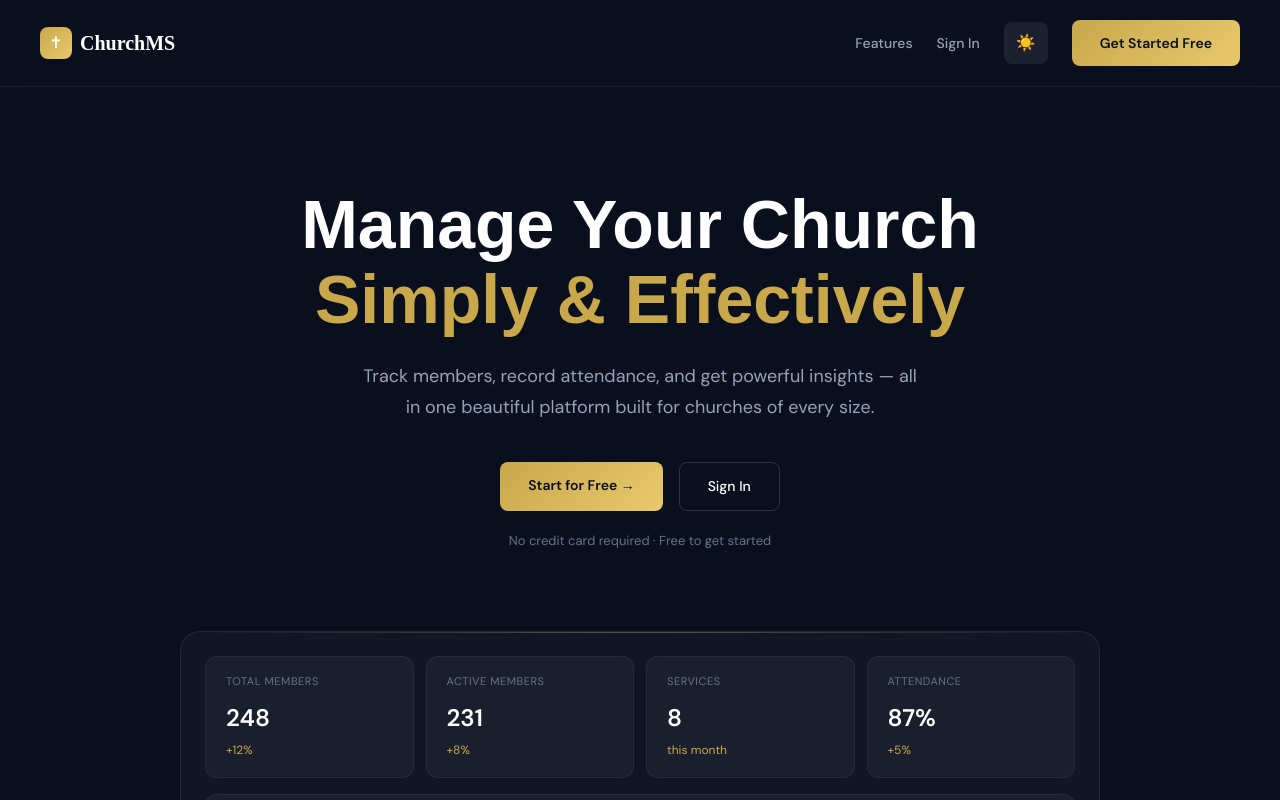
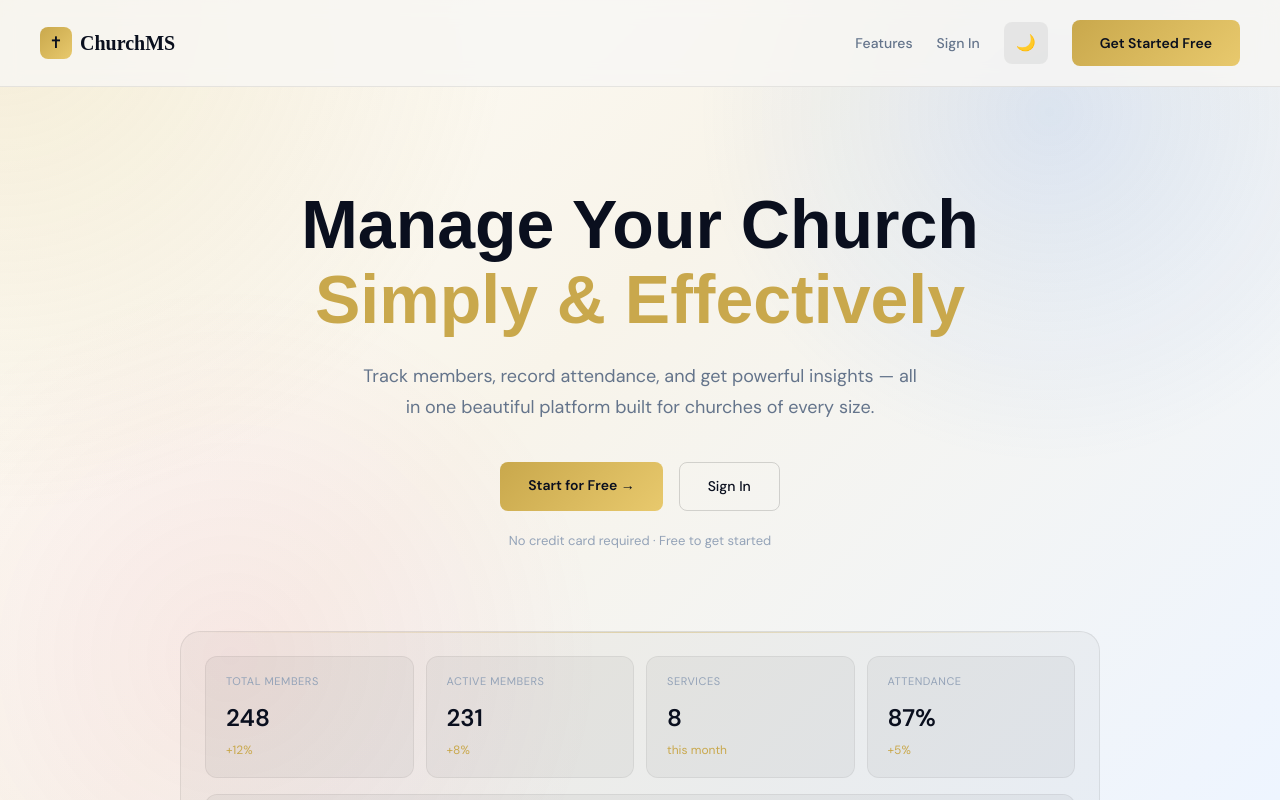
Before and after one commit to Lazarus409/church-ms, a Next.js app in the folder frontend/: page / in a window 1280 px wide. Shown: the top 800 px of the page. Built offline with nearby package versions, Linux system fonts and the light colour scheme.

Commit message:
toggle theme update

```diff
--- a/frontend/app/page.js
+++ b/frontend/app/page.js
@@ -3,7 +3,7 @@ import Link from "next/link";
 import { useState } from "react";
 
 export default function HomePage() {
-  const [dark, setDark] = useState(true);
+  const [dark, setDark] = useState(false);
 
   const t = {
     bg: dark ? "#0a0f1e" : "var(--bg-app)",
--- a/frontend/app/register/page.js
+++ b/frontend/app/register/page.js
@@ -6,7 +6,7 @@ import Link from "next/link";
 
 export default function RegisterPage() {
   const router = useRouter();
-  const [dark, setDark] = useState(true);
+  const [dark, setDark] = useState(false);
   const [form, setForm] = useState({
     church_name: "",
     church_email: "",
```
